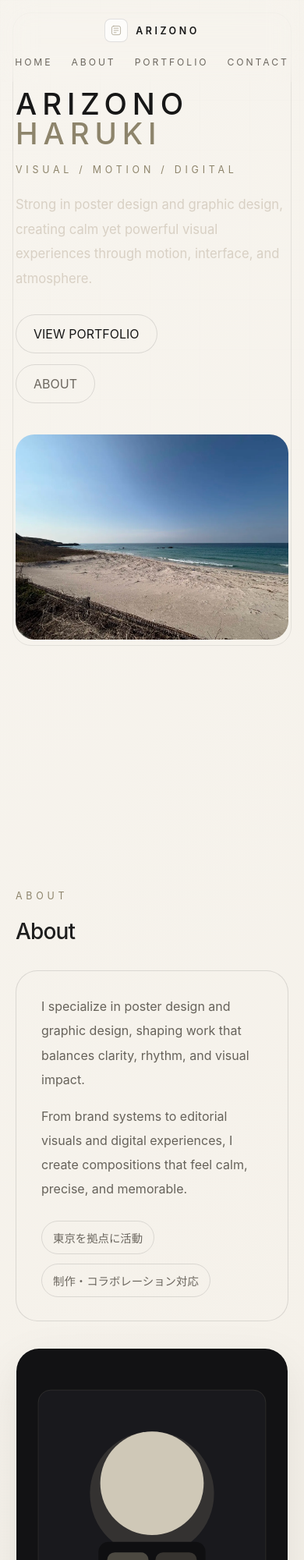
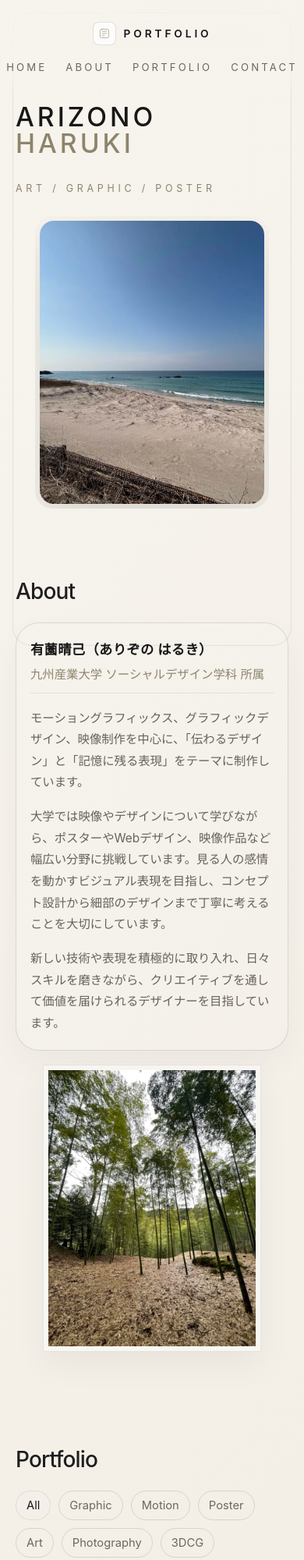
Before and after one commit to Ha-kun8/portfolio, a plain HTML site: page index.html in a window 390 px wide. Shown: the top 2000 px of the page at 78% size. Drawn offline with Linux system fonts and the light colour scheme.

Commit message:
Add files via upload

```diff
--- a/index.html
+++ b/index.html
@@ -23,7 +23,7 @@
             <path d="M13 27H20"></path>
           </svg>
         </span>
-        <span class="brand-text">ARIZONO</span>
+        <span class="brand-text">PORTFOLIO</span>
       </a>
       <nav class="site-nav" aria-label="Main navigation">
         <a href="#hero">HOME</a>
@@ -40,14 +40,7 @@
             <span>ARIZONO</span>
             <span>HARUKI</span>
           </div>
-          <p class="eyebrow reveal">VISUAL / MOTION / DIGITAL</p>
-          <p class="hero-description reveal">
-            Strong in poster design and graphic design, creating calm yet powerful visual experiences through motion, interface, and atmosphere.
-          </p>
-          <div class="hero-actions reveal">
-            <a class="button" href="#works">VIEW PORTFOLIO</a>
-            <a class="button secondary" href="#about">ABOUT</a>
-          </div>
+          <p class="eyebrow reveal">art / graphic / poster</p>
         </div>
 
         <div class="hero-visual reveal" data-speed="0.06" aria-hidden="true">
@@ -57,42 +50,47 @@
 
       <section id="about" class="section about">
         <div class="section-heading reveal">
-          <p class="eyebrow">About</p>
+          <p class="eyebrow"></p>
           <h2>About</h2>
         </div>
         <div class="about-grid">
           <div class="about-copy reveal">
-            <p>
-              I specialize in poster design and graphic design, shaping work that balances clarity, rhythm, and visual impact.
-            </p>
-            <p>
-              From brand systems to editorial visuals and digital experiences, I create compositions that feel calm, precise, and memorable.
-            </p>
-            <div class="about-meta">
-              <span>東京を拠点に活動</span>
-              <span>制作・コラボレーション対応</span>
+            <div class="about-intro">
+              <p class="about-name">有薗晴己（ありぞの はるき）</p>
+              <p class="about-school">九州産業大学 ソーシャルデザイン学科 所属</p>
+            </div>
+            <div class="about-body">
+              <p>
+                モーショングラフィックス、グラフィックデザイン、映像制作を中心に、「伝わるデザイン」と「記憶に残る表現」をテーマに制作しています。
+              </p>
+              <p>
+                大学では映像やデザインについて学びながら、ポスターやWebデザイン、映像作品など幅広い分野に挑戦しています。見る人の感情を動かすビジュアル表現を目指し、コンセプト設計から細部のデザインまで丁寧に考えることを大切にしています。
+              </p>
+              <p>
+                新しい技術や表現を積極的に取り入れ、日々スキルを磨きながら、クリエイティブを通して価値を届けられるデザイナーを目指しています。
+              </p>
             </div>
           </div>
           <div class="about-media reveal" data-speed="0.04">
-            <img src="assets/images/portrait.svg" alt="人物イメージのイラスト" />
+            <img src="images/IMG_6686.webp" alt="About image" />
           </div>
         </div>
       </section>
 
       <section id="works" class="section works">
         <div class="section-heading reveal">
-          <p class="eyebrow">Portfolio</p>
+          <p class="eyebrow"></p>
           <h2>Portfolio</h2>
         </div>
 
         <div class="work-filters reveal" aria-label="Portfolio categories">
           <button class="filter active" data-filter="all">All</button>
+          <button class="filter" data-filter="Graphic">Graphic</button>
           <button class="filter" data-filter="Motion">Motion</button>
-          <button class="filter" data-filter="Graphic">Graphic</button>
+          <button class="filter" data-filter="Poster">Poster</button>
+          <button class="filter" data-filter="Art">Art</button>
           <button class="filter" data-filter="Photography">Photography</button>
           <button class="filter" data-filter="3DCG">3DCG</button>
-          <button class="filter" data-filter="Poster">Poster</button>
-          <button class="filter" data-filter="Experimental">Experimental</button>
         </div>
 
         <div id="work-grid" class="work-grid"></div>
@@ -100,20 +98,17 @@
 
       <section id="contact" class="section contact">
         <div class="section-heading reveal">
-          <p class="eyebrow">Contact</p>
+          <p class="eyebrow"></p>
           <h2>Contact</h2>
         </div>
         <div class="contact-links reveal">
-          <a href="https://www.instagram.com" target="_blank" rel="noreferrer">Instagram</a>
-          <a href="https://x.com" target="_blank" rel="noreferrer">X</a>
-          <a href="https://github.com" target="_blank" rel="noreferrer">GitHub</a>
-          <a href="mailto:hello@harukiarizono.com">Mail</a>
+          <a href="https://www.instagram.com/aaaaant1110" target="_blank" rel="noreferrer">Instagram</a>
         </div>
       </section>
     </main>
 
     <footer class="site-footer">
-      <p>©2026 Haruki Arizono</p>
+      <p>©2026 PORTFOLIO</p>
     </footer>
 
     <div id="modal" class="modal" aria-hidden="true">
--- a/script.js
+++ b/script.js
@@ -1,46 +1,46 @@
 // ここを編集すれば、自分用のポートフォリオに差し替えられます。
 const works = [
   {
-    title: "Midnight Broadcast",
-    category: "Motion",
-    year: "2026",
-    description: "高級感のあるブランドキャンペーン向けに制作した、静かな余韻のあるモーション作品です。",
-    image: "assets/images/poster-a.svg"
-  },
-  {
-    title: "Monochrome Study",
-    category: "Graphic",
-    year: "2025",
+    title: "「CYBER SPACE」",
+    category: "Poster",
+    year: "2023",
     description: "文化誌のために構築した、モノクロ基調のアイデンティティと編集レイアウトです。",
     image: "images/IMG_4026.webp"
   },
   {
-    title: "Quiet Horizon",
-    category: "Photography",
+    title: "「The Gathering of Cats」",
+    category: "Graphic",
+    year: "2025",
+    description: "高級感のあるブランドキャンペーン向けに制作した、静かな余韻のあるモーション作品です。",
+    image: "images/IMG_2611.webp"
+  },
+  {
+    title: "「A Single Flower」",
+    category: "Art",
     year: "2025",
     description: "光・質感・時間の流れを意識した、ゆっくりと読まれる写真シリーズです。",
     image: "images/IMG_0803.webp"
   },
   {
-    title: "Spatial Bloom",
-    category: "3DCG",
-    year: "2024",
-    description: "空間に浮かぶ植物のような構造を、3Dで立体的に再構築したインスタレーション案です。",
-    image: "images/IMG_0060.webp"
-  },
-  {
-    title: "Signal Frame",
+    title: "「盗難防止ポスター」",
     category: "Poster",
-    year: "2024",
+    year: "2026",
     description: "タイポグラフィのリズムを重視した、強い印象を残すポスターシステムです。",
     image: "images/81e2a768b7c1420b.webp"
   },
   {
-    title: "Afterimage",
-    category: "Experimental",
-    year: "2023",
+    title: "「The Cats of Kagoshima」",
+    category: "Art",
+    year: "2026",
     description: "モーションと光の残像を通して、Web空間に静かな揺らぎを生み出す実験的作品です。",
     image: "images/IMG_0082.webp"
+  },
+  {
+    title: "「衝動」",
+    category: "Art",
+    year: "2026",
+    description: "空間に浮かぶ植物のような構造を、3Dで立体的に再構築したインスタレーション案です。",
+    image: "images/IMG_0060.webp"
   }
 ];
 
@@ -64,6 +64,10 @@ function renderWorks(filter = "all") {
     card.className = "work-card";
     if (index === 0) {
       card.classList.add("featured");
+    }
+    const isSpecialImage = item.image === "images/IMG_2611.webp";
+    if (isSpecialImage) {
+      card.classList.add("special-image-card");
     }
     card.innerHTML = `
       <div class="work-card-image-wrap">
@@ -91,10 +95,19 @@ function renderWorks(filter = "all") {
 
 function openModal(item) {
   modalBody.innerHTML = `
-    <img src="${item.image}" alt="${item.title}" />
-    <h3>${item.title}</h3>
-    <p>${item.description}</p>
+    <div class="modal-image-wrap">
+      <img src="${item.image}" alt="${item.title}" />
+    </div>
+    <div class="modal-details">
+      <div class="modal-meta">
+        <span>${item.category}</span>
+        <span>${item.year}</span>
+      </div>
+      <h3>${item.title}</h3>
+      <p>${item.description}</p>
+    </div>
   `;
+
   modal.classList.add("is-open");
   modal.setAttribute("aria-hidden", "false");
 }
--- a/style.css
+++ b/style.css
@@ -104,7 +104,7 @@ main,
   display: inline-flex;
   align-items: center;
   gap: 10px;
-  font-size: 0.78rem;
+  font-size: 0.86rem;
   letter-spacing: 0.32em;
   text-transform: uppercase;
   font-weight: 600;
@@ -147,7 +147,7 @@ main,
 .site-nav {
   display: flex;
   gap: 24px;
-  font-size: 0.76rem;
+  font-size: 0.82rem;
   letter-spacing: 0.24em;
   text-transform: uppercase;
   color: var(--muted);
@@ -163,19 +163,39 @@ main,
 }
 
 .section {
-  padding: 118px 32px;
+  padding: 64px 32px;
   max-width: var(--max-width);
   margin: 0 auto;
 }
 
 .hero {
-  min-height: calc(100vh - 72px);
+  min-height: calc(100vh - 120px);
   display: grid;
-  grid-template-columns: minmax(0, 1.02fr) minmax(0, 0.98fr);
+  grid-template-columns: minmax(0, 0.9fr) minmax(0, 1.1fr);
   align-items: center;
-  gap: 40px;
-  padding-top: 10px;
-  padding-bottom: 70px;
+  gap: 36px;
+  padding-top: 72px;
+  padding-bottom: 24px;
+  position: relative;
+}
+
+.hero-copy {
+  display: flex;
+  flex-direction: column;
+  justify-content: center;
+  gap: 18px;
+  position: relative;
+  z-index: 2;
+  padding-top: 20px;
+}
+
+.hero-visual {
+  width: 100%;
+  max-width: 100%;
+  justify-self: end;
+  align-self: stretch;
+  min-height: 560px;
+  margin-left: auto;
 }
 
 .eyebrow {
@@ -297,38 +317,34 @@ main,
 }
 
 .hero-visual {
-  position: relative;
-  min-height: 620px;
-  border-radius: 34px;
+  width: 100%;
+  max-width: 620px;
+  aspect-ratio: 4 / 5;
   overflow: hidden;
-  border: 1px solid rgba(23, 23, 23, 0.08);
-  background: transparent;
-  box-shadow: var(--shadow);
-}
-
-.hero-visual {
-  position: relative;
-  width: 100%;
-  overflow: visible;
-  border: none;
-  background: transparent;
-  box-shadow: none;
+  border-radius: 28px;
+  margin-top: 18px;
 }
 
 .hero-visual img.hero-image {
   display: block;
   width: 100%;
-  height: auto;
+  height: 100%;
   object-fit: contain;
-  object-position: top center;
-  border-radius: 24px;
+  object-position: center;
+  border-radius: 28px;
+  box-shadow: 0 28px 70px rgba(0, 0, 0, 0.12);
+  background: transparent;
 }
 
 .section-heading {
   display: flex;
   flex-direction: column;
   gap: 10px;
-  margin-bottom: 36px;
+  margin-bottom: 26px;
+}
+
+#works {
+  scroll-margin-top: 100px;
 }
 
 .section-heading h2 {
@@ -339,23 +355,48 @@ main,
 
 .about-grid {
   display: grid;
-  grid-template-columns: 0.95fr 1.05fr;
-  gap: 34px;
+  grid-template-columns: minmax(0, 1.05fr) minmax(0, 0.95fr);
+  gap: 24px;
   align-items: center;
 }
 
 .about-copy {
-  padding: 30px 32px;
-  border-radius: 28px;
+  padding: 24px 28px;
+  border-radius: 30px;
   border: 1px solid var(--border);
-  background: rgba(255, 255, 255, 0.035);
+  background: rgba(255, 255, 255, 0.06);
+  box-shadow: 0 16px 40px rgba(0, 0, 0, 0.04);
 }
 
-.about-copy p {
+.about-intro {
+  margin-bottom: 24px;
+  padding-bottom: 18px;
+  border-bottom: 1px solid rgba(23, 23, 23, 0.08);
+}
+
+.about-name {
+  margin: 0 0 8px;
+  font-size: 1.08rem;
+  font-weight: 600;
+  color: var(--text);
+  letter-spacing: 0.02em;
+}
+
+.about-school {
+  margin: 0;
+  color: var(--accent);
+  font-size: 0.96rem;
+}
+
+.about-body p {
   margin: 0 0 16px;
   color: #66625a;
   line-height: 1.95;
   font-size: 1rem;
+}
+
+.about-body p:last-child {
+  margin-bottom: 0;
 }
 
 .about-meta {
@@ -373,13 +414,24 @@ main,
   font-size: 0.9rem;
 }
 
+.about-media {
+  max-width: 460px;
+  margin-left: auto;
+  justify-self: end;
+  padding: 8px;
+  border: 1px solid rgba(23, 23, 23, 0.08);
+  background: rgba(255, 255, 255, 0.45);
+  box-shadow: 0 16px 40px rgba(0, 0, 0, 0.05);
+}
+
 .about-media img {
   width: 100%;
-  min-height: 480px;
+  min-height: 420px;
   object-fit: cover;
-  border-radius: 30px;
-  border: 1px solid rgba(255,255,255,0.08);
-  box-shadow: var(--shadow);
+  object-position: center;
+  border-radius: 0;
+  border: 0;
+  box-shadow: none;
 }
 
 .work-filters {
@@ -408,22 +460,22 @@ main,
 .work-grid {
   display: grid;
   grid-template-columns: repeat(3, minmax(0, 1fr));
-  gap: 18px;
+  gap: 24px;
 }
 
 .work-card {
   position: relative;
   display: flex;
   flex-direction: column;
-  border-radius: 22px;
+  border-radius: 24px;
   overflow: hidden;
   border: 1px solid rgba(23, 23, 23, 0.08);
-  background: rgba(255, 255, 255, 0.8);
+  background: rgba(255, 255, 255, 0.82);
   min-height: 0;
   transform: translateY(24px);
   opacity: 0;
   transition: transform 0.45s cubic-bezier(0.22, 1, 0.36, 1), box-shadow 0.35s ease, border-color 0.35s ease;
-  box-shadow: var(--shadow);
+  box-shadow: 0 18px 44px rgba(0, 0, 0, 0.08);
   cursor: pointer;
 }
 
@@ -447,9 +499,10 @@ main,
 
 .work-card-image-wrap {
   position: relative;
-  aspect-ratio: 3 / 2;
+  aspect-ratio: 4 / 3;
   overflow: hidden;
   background: #f3f6fb;
+  padding: 18px;
 }
 
 .work-card img {
@@ -459,8 +512,27 @@ main,
   transition: transform 0.45s ease;
 }
 
+
 .work-card:hover img {
   transform: scale(1.02);
+}
+
+.work-card.special-image-card .work-card-image-wrap {
+  padding: 22px;
+}
+
+.work-card.special-image-card img {
+  width: 82%;
+  height: 82%;
+  margin: auto;
+  object-fit: contain;
+  display: block;
+}
+
+.work-card.special-image-card .work-card-image-wrap {
+  display: flex;
+  align-items: center;
+  justify-content: center;
 }
 
 .work-card-overlay {
@@ -482,7 +554,7 @@ main,
   display: flex;
   align-items: center;
   justify-content: center;
-  padding: 14px 16px 16px;
+  padding: 18px 20px 20px;
 }
 
 .work-card h3 {
@@ -605,21 +677,58 @@ main,
   font-size: 1.4rem;
 }
 
+.modal-body {
+  display: grid;
+  grid-template-columns: minmax(0, 1.2fr) minmax(0, 0.8fr);
+  gap: 28px;
+  align-items: start;
+}
+
 .modal-body img {
   width: 100%;
-  border-radius: 18px;
-  margin-bottom: 20px;
+  border-radius: 24px;
   border: 1px solid rgba(23, 23, 23, 0.08);
+  box-shadow: var(--shadow);
+}
+
+.modal-details {
+  display: flex;
+  flex-direction: column;
+  gap: 18px;
+}
+
+.modal-meta {
+  display: flex;
+  flex-wrap: wrap;
+  gap: 12px;
+  align-items: center;
+}
+
+.modal-meta span {
+  padding: 10px 14px;
+  border-radius: 999px;
+  border: 1px solid rgba(23, 23, 23, 0.08);
+  background: rgba(255, 255, 255, 0.75);
+  color: var(--text);
+  font-size: 0.95rem;
 }
 
 .modal-body h3 {
-  margin: 0 0 8px;
-  font-size: 1.45rem;
+  margin: 0;
+  font-size: clamp(1.65rem, 2vw, 2.4rem);
+  line-height: 1.1;
 }
 
 .modal-body p {
-  color: #d8d0c4;
-  line-height: 1.8;
+  margin: 0;
+  color: #66625a;
+  line-height: 1.9;
+}
+
+@media (max-width: 860px) {
+  .modal-body {
+    grid-template-columns: 1fr;
+  }
 }
 
 .reveal {
@@ -650,8 +759,24 @@ main,
     grid-template-columns: 1fr;
   }
 
+  .hero-copy {
+    padding-top: 0;
+    align-items: flex-start;
+  }
+
   .hero-visual {
     min-height: 440px;
+    margin-top: 8px;
+  }
+
+  .about-copy {
+    padding: 22px 24px;
+  }
+
+  .about-media {
+    max-width: 100%;
+    margin-left: 0;
+    justify-self: stretch;
   }
 
   .skills-grid {
@@ -661,24 +786,96 @@ main,
 
 @media (max-width: 720px) {
   .site-header {
-    padding: 18px 20px;
+    padding: 22px 20px 20px;
     flex-direction: column;
-    gap: 12px;
+    gap: 14px;
   }
 
   .section {
-    padding: 72px 20px;
+    padding: 56px 20px;
   }
 
   .hero {
     min-height: auto;
-    padding-top: 10px;
+    padding-top: 20px;
+    padding-bottom: 24px;
+    gap: 24px;
+  }
+
+  .hero-name span {
+    font-size: clamp(2.1rem, 8.4vw, 2.9rem);
+    letter-spacing: 0.12em;
+  }
+
+  .hero-copy {
+    gap: 14px;
+  }
+
+  .eyebrow {
+    margin-bottom: 4px;
+  }
+
+  .hero-visual {
+    width: min(100%, 300px);
+    max-width: 300px;
+    min-height: 240px;
+    margin: 0 auto;
+    border-radius: 22px;
+    padding: 6px;
+  }
+
+  .hero-visual img.hero-image {
+    border-radius: 18px;
+    object-fit: cover;
+  }
+
+  .about-grid {
+    gap: 18px;
+  }
+
+  .about-copy {
+    padding: 20px 18px;
+  }
+
+  .about-intro {
+    margin-bottom: 18px;
+    padding-bottom: 14px;
+  }
+
+  .about-body p {
+    font-size: 0.96rem;
+    line-height: 1.8;
+  }
+
+  .about-media {
+    max-width: 280px;
+    margin: 0 auto;
+    padding: 6px;
+  }
+
+  .about-media img {
+    min-height: 220px;
+    object-fit: cover;
+  }
+
+  .work-filters {
+    gap: 10px;
+    margin-bottom: 22px;
+  }
+
+  .filter {
+    padding: 9px 13px;
+    font-size: 0.92rem;
   }
 
   .hero-metrics,
-  .skills-grid,
+  .skills-grid {
+    grid-template-columns: 1fr;
+  }
+
   .work-grid {
-    grid-template-columns: 1fr;
+    grid-template-columns: repeat(3, minmax(0, 1fr));
+    gap: 12px;
   }
 
   .work-card.featured {
@@ -687,10 +884,20 @@ main,
     flex-direction: column;
   }
 
+  .work-card h3 {
+    font-size: 0.9rem;
+  }
+
   .hero-actions,
   .contact-links {
     flex-direction: column;
     align-items: flex-start;
+  }
+
+  .contact-links a {
+    width: 100%;
+    justify-content: center;
+    text-align: center;
   }
 
   .cursor,
```
